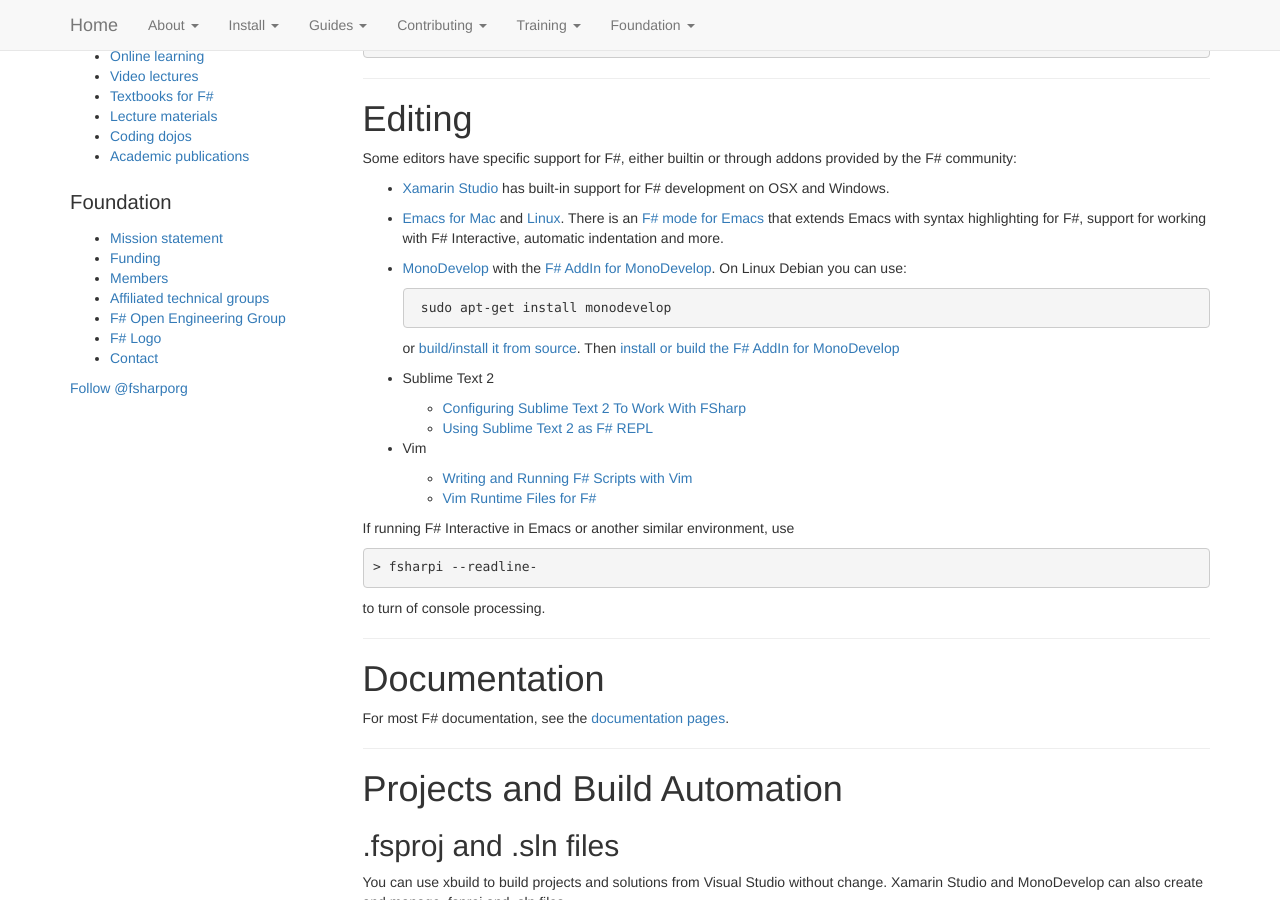
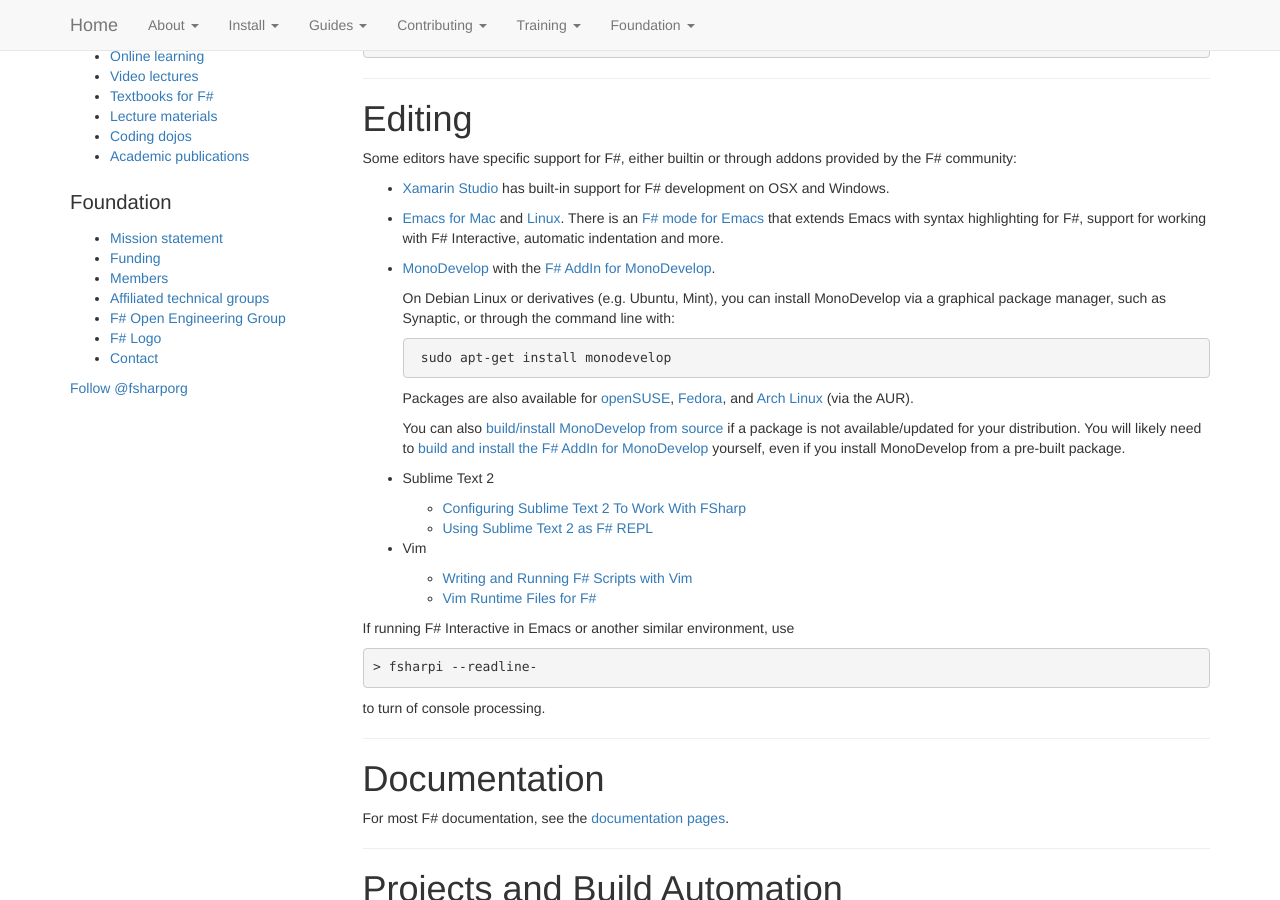
Before and after one commit to fsharp/fsharp.org, a Jekyll site: the page built from guides/mac-linux-cross-platform/index.md, in a window 1280 px wide and 900 px high, scrolled down 1323 px. Built offline with Jekyll 4.4.1, drawn with Linux system fonts in a browser that asks for light colours; nearby versions of some CDN libraries; some web fonts are replaced; comment, search, counter and statistics services are not loaded.

Commit message:
Updated the cross platform guide with clearer instructions for installing MonoDevelop/the addin on Linux

```diff
--- a/guides/mac-linux-cross-platform/index.md
+++ b/guides/mac-linux-cross-platform/index.md
@@ -49,11 +49,15 @@
 
 * [Emacs for Mac](http://emacsformacosx.com/) and [Linux](http://wikemacs.org/index.php/Installing_Emacs_on_GNU/Linux). There is an [F# mode for Emacs](http://github.com/fsharp/fsharpbinding/emacs) that extends Emacs with syntax highlighting for F#, support for working with F# Interactive, automatic indentation and more.
 
-* [MonoDevelop](http://monodevelop.com) with the [F# AddIn for MonoDevelop](http://fsharp.github.io/fsharpbinding). On Linux Debian you can use:
+* [MonoDevelop](http://monodevelop.com) with the [F# AddIn for MonoDevelop](http://fsharp.github.io/fsharpbinding).
+
+  On Debian Linux or derivatives (e.g. Ubuntu, Mint), you can install MonoDevelop via a graphical package manager, such as Synaptic, or through the command line with:
 
        sudo apt-get install monodevelop
 
-  or [build/install it from source](http://github.com/mono/monodevelop). Then [install or build the F# AddIn for MonoDevelop](http://fsharp.github.io/fsharpbinding)
+  Packages are also available for [openSUSE](http://software.opensuse.org/package/monodevelop), [Fedora](https://apps.fedoraproject.org/packages/monodevelop), and [Arch Linux](https://aur.archlinux.org/packages/monodevelop-latest/) (via the AUR).
+
+  You can also [build/install MonoDevelop from source](http://github.com/mono/monodevelop) if a package is not available/updated for your distribution. You will likely need to [build and install the F# AddIn for MonoDevelop](http://fsharp.github.io/fsharpbinding) yourself, even if you install MonoDevelop from a pre-built package.
 
 * Sublime Text 2
 
```
